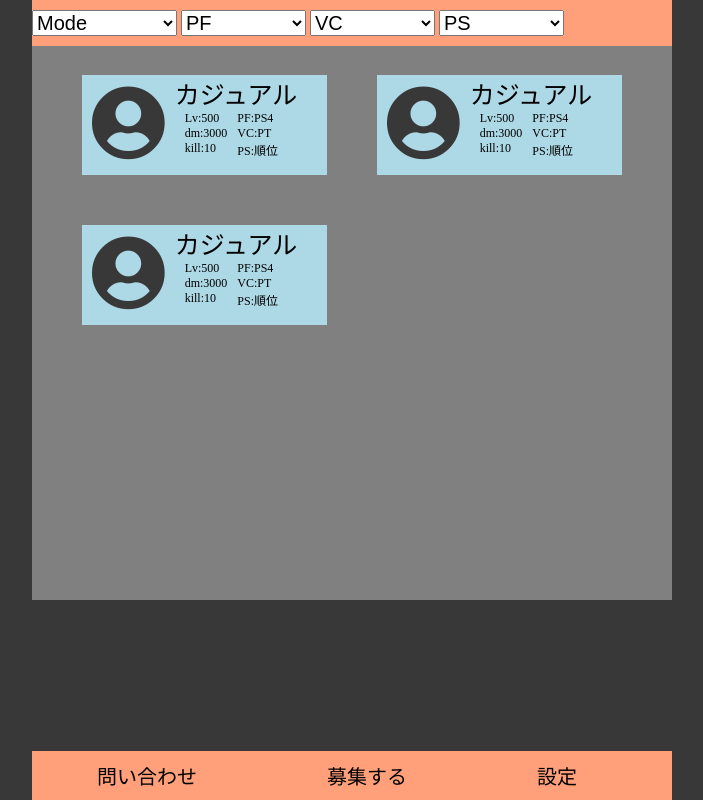
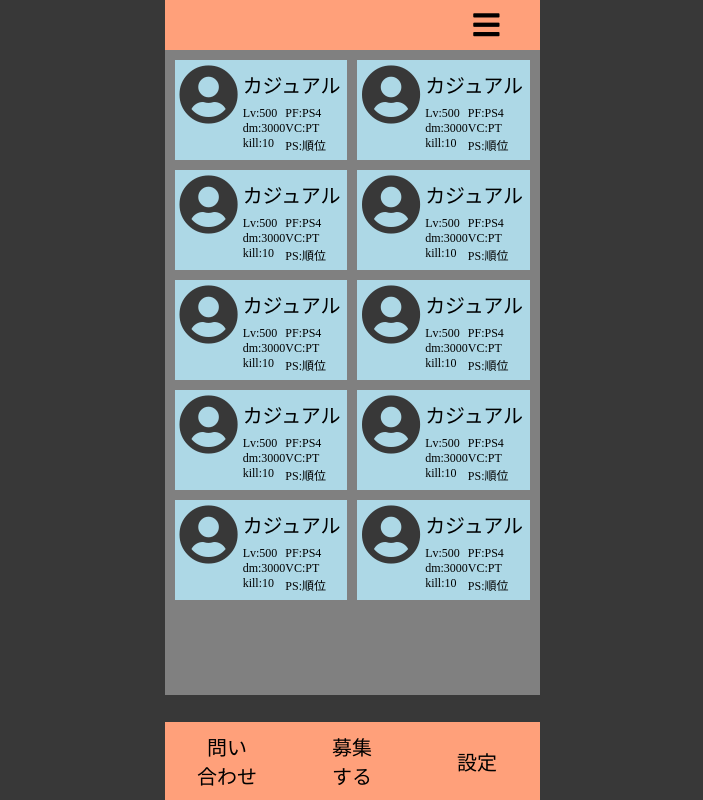
Before and after one commit to jasmine-jp/recruit_test, a PHP site: page /src/index.html in a window 1280 px wide. Shown: the whole page, without its empty margins (288-991 px from the left). Run offline with PHP 8.4, Linux system fonts and the light colour scheme; some libraries are stand-ins or nearby versions.

Commit message:
UIを全体的に変更

```diff
--- a/css/index.css
+++ b/css/index.css
@@ -8,31 +8,61 @@ body {
 }
 
 body #container {
-  width: 640px;
+  width: 375px;
   min-height: 600px;
   margin: 0 auto;
   background-color: gray;
 }
 
 body #container header {
-  width: 640px;
+  width: 375px;
   background-color: lightsalmon;
   position: fixed;
-  padding: 10px 0;
   z-index: 10;
 }
 
-body #container header select {
+body #container header i {
+  padding: 10px 0;
+  font-size: 30px;
+  margin-right: 40px;
+  float: right;
+}
+
+body #container header i:hover {
+  color: red;
+  cursor: pointer;
+}
+
+body #container header form {
+  width: 150px;
+  position: fixed;
+  z-index: 100;
+  left: 50%;
+  margin-left: 37.5px;
+  background-color: white;
+  opacity: 0.95;
+}
+
+body #container header form select {
+  margin-bottom: 75px;
   font-size: 20px;
 }
 
+body #container header form select:first-child {
+  margin-top: 20px;
+}
+
 body #container footer {
-  width: 640px;
+  width: 375px;
   background-color: lightsalmon;
   display: -webkit-box;
   display: -webkit-flex;
   display: -ms-flexbox;
   display: flex;
+  -webkit-box-align: center;
+  -webkit-align-items: center;
+      -ms-flex-align: center;
+          align-items: center;
   position: fixed;
   bottom: 0;
   padding: 10px 0;
@@ -40,12 +70,9 @@ body #container footer {
 }
 
 body #container footer p {
+  text-align: center;
   font-size: 20px;
-  padding: 0 65px;
-}
-
-body #container footer p:nth-child(2) {
-  padding: 0 65px;
+  width: calc(100% / 3);
 }
 
 body #container footer p:hover {
@@ -55,8 +82,8 @@ body #container footer p:hover {
 
 body #container #main {
   overflow: auto;
-  width: 540px;
-  padding: 75px 50px 25px;
+  width: 355px;
+  padding: 60px 10px 25px;
 }
 
 body #container #main .contents {
@@ -64,9 +91,9 @@ body #container #main .contents {
   display: -webkit-flex;
   display: -ms-flexbox;
   display: flex;
-  width: 245px;
+  width: 172.5px;
   height: 100px;
-  margin-bottom: 50px;
+  margin-bottom: 10px;
   background-color: lightblue;
 }
 
@@ -76,7 +103,11 @@ body #container #main .contents:first-child, body #container #main .contents:nth
 
 body #container #main .contents:nth-child(2n) {
   float: right;
-  margin-left: 50px;
+  margin-left: 10px;
+}
+
+body #container #main .contents:last-child {
+  margin-bottom: 70px;
 }
 
 body #container #main .contents:hover {
@@ -85,13 +116,14 @@ body #container #main .contents:hover {
 }
 
 body #container #main .contents .content1 i {
-  margin: 10px;
+  margin: 5px;
   color: #383838;
-  font-size: 75px;
+  font-size: 60px;
 }
 
 body #container #main .contents .detail .mode {
-  font-size: 25px;
+  margin-top: 10px;
+  font-size: 20px;
 }
 
 body #container #main .contents .detail .detailcontents {
@@ -99,13 +131,10 @@ body #container #main .contents .detail .detailcontents {
   display: -webkit-flex;
   display: -ms-flexbox;
   display: flex;
+  margin-top: 7px;
 }
 
 body #container #main .contents .detail .detailcontents p {
   font-size: 12px;
 }
-
-body #container #main .contents .detail .detailcontents .content2 {
-  padding: 0 10px 0;
-}
 /*# sourceMappingURL=index.css.map */
--- a/css/index.scss
+++ b/css/index.scss
@@ -1,7 +1,7 @@
 * {
   margin: 0; padding: 0;
 }
-$width: 640px; $mainmargin: 50px;
+$width: 375px; $mainmargin: 10px;
 
 body {
     background-color: rgb(56, 56, 56);
@@ -12,22 +12,41 @@ body {
         header {
             width: $width;
             background-color: lightsalmon;
-            position: fixed; padding: 10px 0; z-index: 10;
-            select {
-                font-size: 20px;
+            position: fixed; z-index: 10;
+            i {
+                padding: 10px 0;
+                font-size: 30px;
+                margin-right: 40px;
+                float: right;
+                &:hover {
+                    color: red;
+                    cursor: pointer;
+                }
+            }
+            form {
+                width: 150px;
+                position: fixed; z-index: 100;
+                left: 50%; margin-left: $width / 2 - 150px;
+                background-color: white;
+                opacity: 0.95;
+                select {
+                    &:first-child {
+                        margin-top: 20px;
+                    }
+                    margin-bottom: 75px;
+                    font-size: 20px;
+                }
             }
         }
         footer {
             width: $width;
             background-color: lightsalmon;
-            display: flex;
+            display: flex; align-items: center;
             position: fixed; bottom: 0; padding: 10px 0; z-index: 10;
             p {
+                text-align: center;
                 font-size: 20px;
-                padding: 0 65px;
-                &:nth-child(2) {
-                    padding:0 65px;
-                }
+                width: calc(100% / 3);
                 &:hover {
                     color: red;
                     cursor: pointer;
@@ -37,11 +56,11 @@ body {
         #main {
             overflow: auto;
             width: $width - 2 * $mainmargin;
-            padding: 75px 50px 25px;
+            padding: 60px $mainmargin 25px;
             .contents {
                 display: flex;
                 width: ($width - 3 * $mainmargin) / 2; height: 100px;
-                margin-bottom: 50px;
+                margin-bottom: $mainmargin;
                 background-color: lightblue;
                 &:first-child, &:nth-child(2n+1) {
                     float: left;
@@ -50,28 +69,30 @@ body {
                     float: right;
                     margin-left: $mainmargin;
                 }
+                &:last-child {
+                    margin-bottom: 70px;
+                }
                 &:hover {
                     cursor: pointer;
                     opacity: 0.8;
                 }
                 .content1 {
                     i {
-                        margin: 10px;
+                        margin: 5px;
                         color: rgb(56, 56, 56);
-                        font-size: 75px;
+                        font-size: 60px;
                     }
                 }
                 .detail {
                     .mode {
-                        font-size: 25px;
+                        margin-top: 10px;
+                        font-size: 20px;
                     }
                     .detailcontents {
                         display: flex;
+                        margin-top: 7px;
                         p {
                             font-size: 12px;
-                        }
-                        .content2 {
-                            padding: 0 10px 0;
                         }
                     }
                 }
--- a/js/index.js
+++ b/js/index.js
@@ -1,7 +1,8 @@
 $(() => {
     target = "#0";
     $(target).hide();
-    for (let i = 0; i < 3; i++) {
+    $("form").hide();
+    for (let i = 0; i < 10; i++) {
         if (i == 0) {
             $(target).show();
         } else {
@@ -9,4 +10,16 @@ $(() => {
         }
         target = "#"+i;
     }
+    $(".fa-bars").on("click", (e) => {
+        $("form").slideToggle();
+        e.stopPropagation();
+    });
+    $("form").on("click", (e) => {
+        e.stopPropagation();
+    });
+    $(document).on("click", () => {
+        if ($(".fa-bars").is(":visible")) {
+            $("form").slideUp();
+        }
+    });
 });
--- a/src/index.html
+++ b/src/index.html
@@ -13,6 +13,8 @@
 <body>
     <div id="container">
         <header>
+            <i class="fas fa-bars"></i>
+            <form>
                 <select class="options">
                     <optgroup label="Mode">
                         <option hidden>Mode</option>
@@ -57,6 +59,7 @@
                         <option>安置外</option>
                     </optgroup>
                 </select>
+            </form>
         </header>
         <div id="main">
             <div class="contents" id="0">
@@ -81,8 +84,8 @@
             </div>
         </div>
         <footer>
-            <p>問い合わせ</p>
-            <p>募集する</p>
+            <p>問い<br>合わせ</p>
+            <p>募集<br>する</p>
             <p>設定</p>
         </footer>
     </div>
```
Also changed, not shown: 1 other file. Lines whose indentation alone changed are shown as unchanged.
